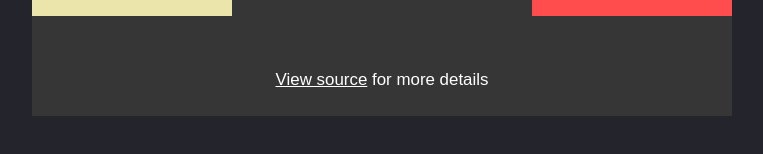
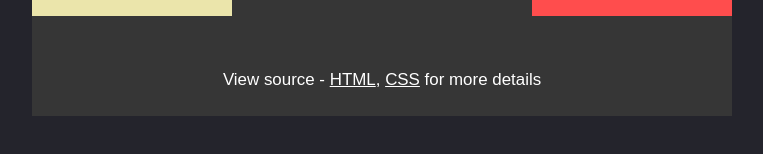
Before and after one commit to FatehAK/CSS-Flexbox, a plain HTML site: page index.html in a window 1280 px wide. Shown: the part 650-804 px from the top of the page, without its empty margins (258-1021 px from the left). Drawn offline with Linux system fonts and the light colour scheme.

Commit message:
Update index.html

```diff
--- a/index.html
+++ b/index.html
@@ -24,7 +24,8 @@
         </div>
     </div>
     <footer>
-        <span><a href="gfd">View source</a> for more details</span>
+        <span>View source - <a href="https://github.com/FatehAK/Flexbox-demo/blob/master/index.html">HTML</a>, <a href="https://github.com/FatehAK/Flexbox-demo/blob/master/css/styles.css">CSS</a>
+            for more details</span>
     </footer>
 </body>
 
```
